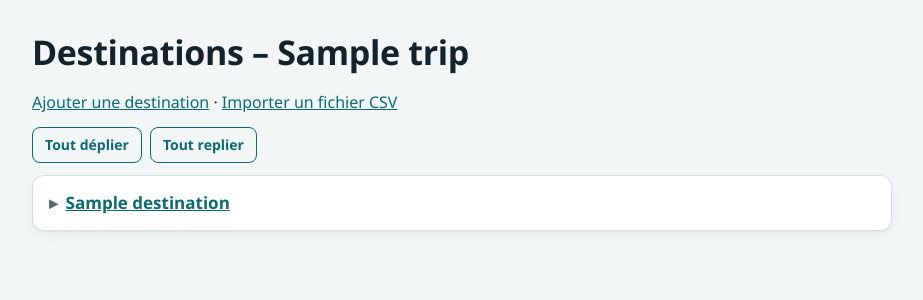
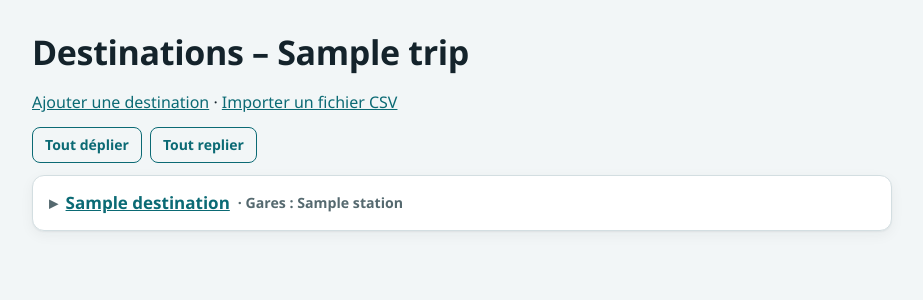
Before and after one commit to TotoLePetitRobot/voyage, a Django app: template templates/trips/destinations.html in a window 1280 px wide. Shown: the part 102-402 px from the top of the page, without its empty margins (178-1101 px from the left). Run offline with Django 5.2, Linux system fonts and the light colour scheme; the template is opened without the code that fills it: most values are stand-ins (such as "Sample title", 1, 10 or a date in 2020).

Commit message:
Version 1.2

```diff
--- a/templates/trips/destinations.html
+++ b/templates/trips/destinations.html
@@ -13,9 +13,8 @@
 
 {% for d in destinations %}
 <details class="card accordion" id="dest-{{ d.pk }}">
-  <summary>{% if d.url %}<a href="{{ d.url }}" target="_blank" rel="noopener noreferrer">{{ d.name }}</a>{% else %}{{ d.name }}{% endif %}</summary>
+  <summary>{% if d.url %}<a href="{{ d.url }}" target="_blank" rel="noopener noreferrer">{{ d.name }}</a>{% else %}{{ d.name }}{% endif %}{% if d.stations %}<small> · Gares : {{ d.stations|join:" · " }}</small>{% endif %}</summary>
   <div class="accordion-body">
-    {% if d.stations %}<p>Gares : {{ d.stations|join:" · " }}</p>{% endif %}
     {% if d.notes %}<p><small>{{ d.notes|linebreaksbr }}</small></p>{% endif %}
     {% if d.extra_info %}
       <dl>{% for k, v in d.extra_pairs %}<dt>{{ k }}</dt><dd>{{ v }}</dd>{% endfor %}</dl>
```
